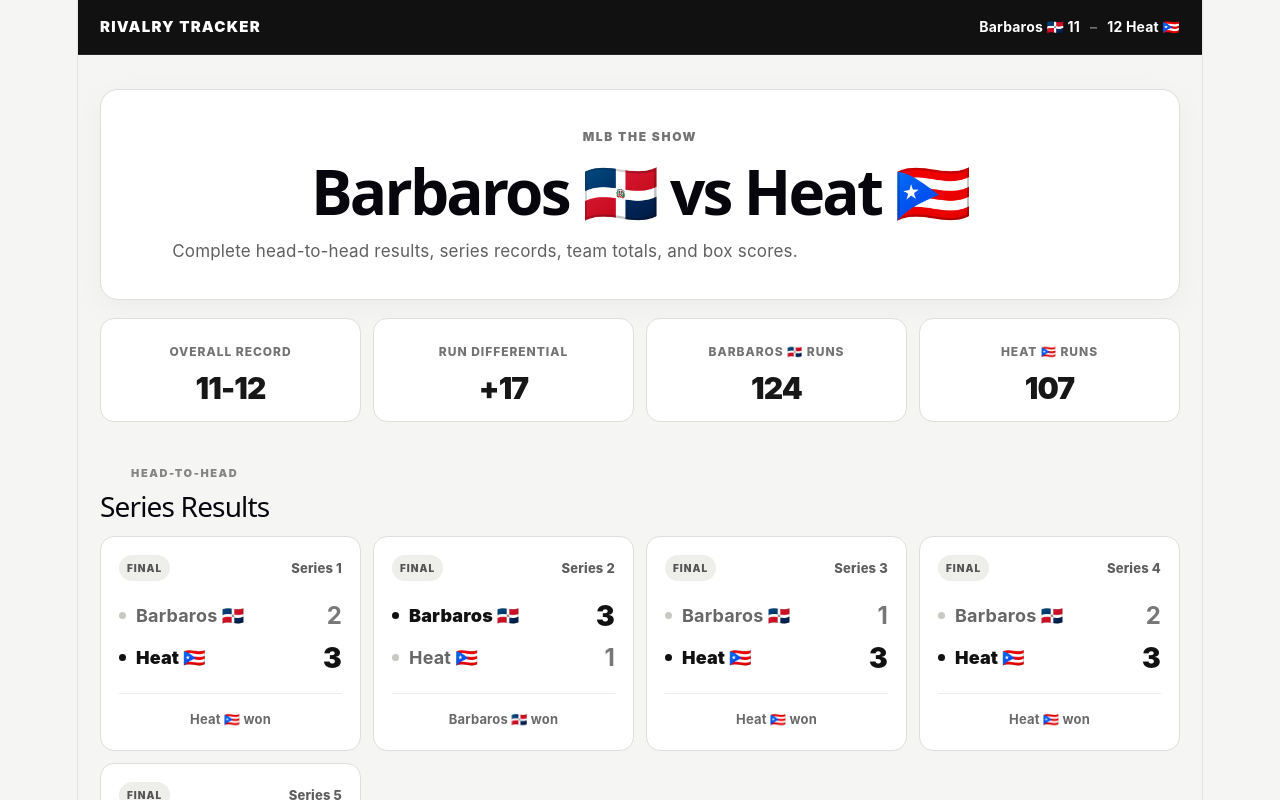
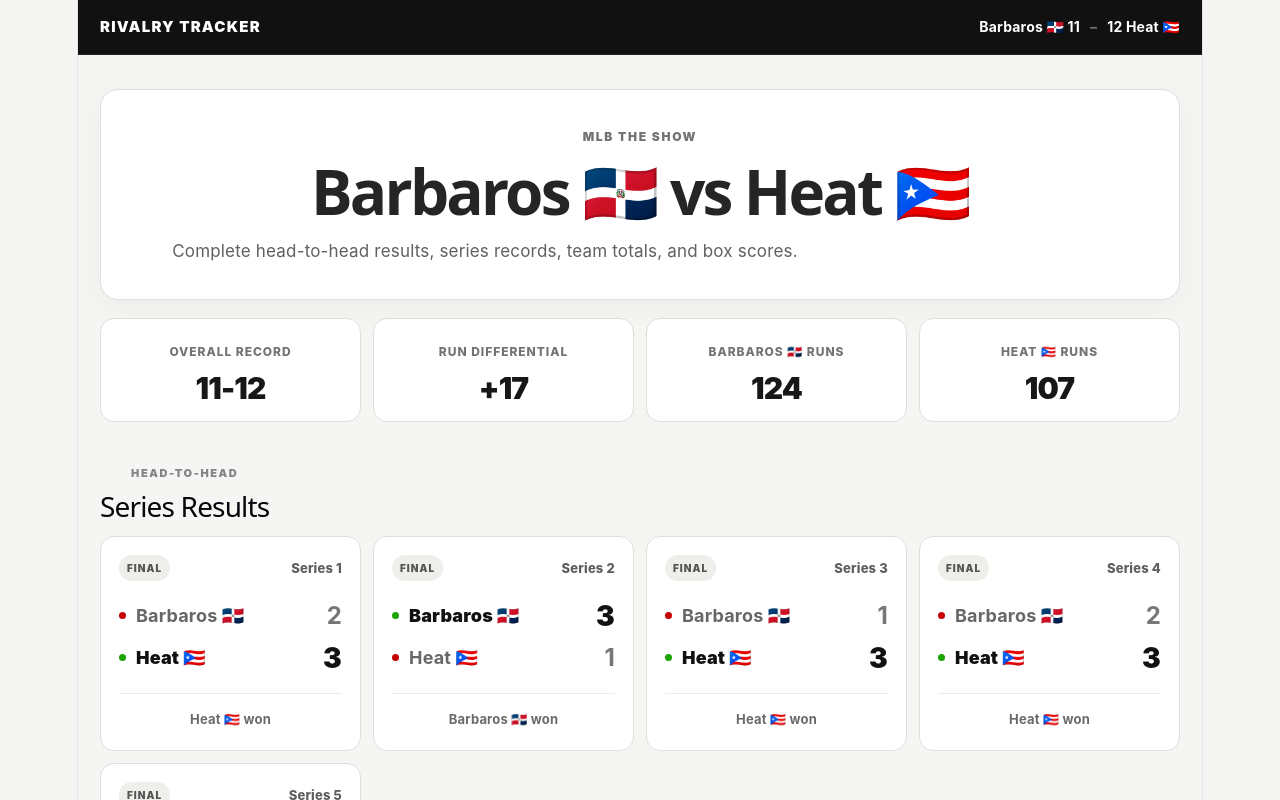
Before and after one commit to jeffrey12312305/mlb-rivalry-tracker, a React (Vite) app: page / in a window 1280 px wide. Shown: the top 800 px of the page. Built offline with nearby package versions, Linux system fonts and the light colour scheme.

Commit message:
Restyle rivalry tracker interface

```diff
--- a/src/App.jsx
+++ b/src/App.jsx
@@ -1374,6 +1374,7 @@
     letterSpacing: "-0.045em",
     margin: 0,
     fontWeight: 900,
+    color: "#252525",
   },
   subtitle: {
     maxWidth: "700px",
@@ -1480,14 +1481,14 @@
     width: "7px",
     height: "7px",
     borderRadius: "999px",
-    background: "#111111",
+    background: "#1ba300",
     flexShrink: 0,
   },
   loserDot: {
     width: "7px",
     height: "7px",
     borderRadius: "999px",
-    background: "#c8c8c5",
+    background: "#c50000",
     flexShrink: 0,
   },
   teamName: { color: "#676767", fontWeight: 650 },
```
